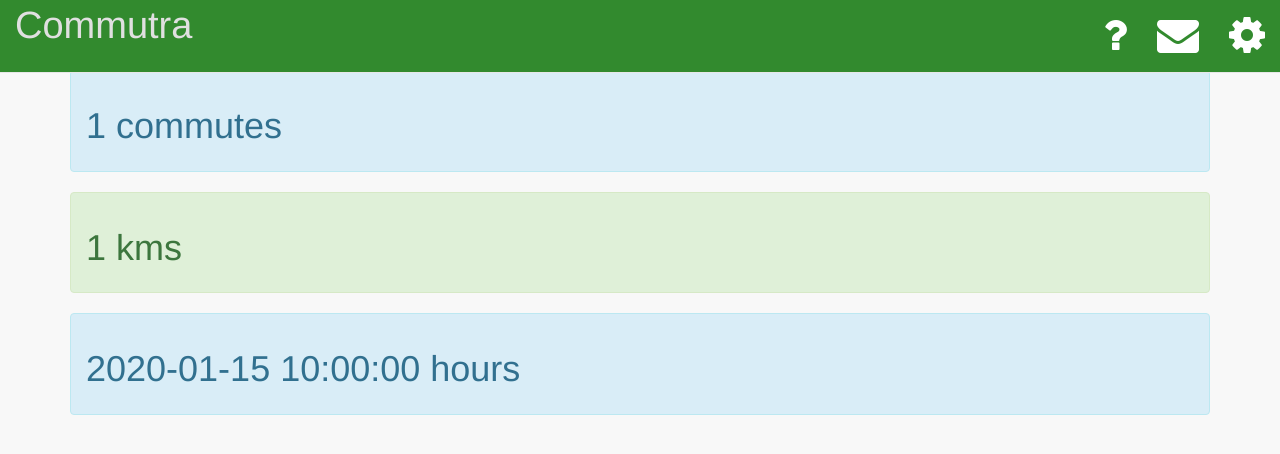
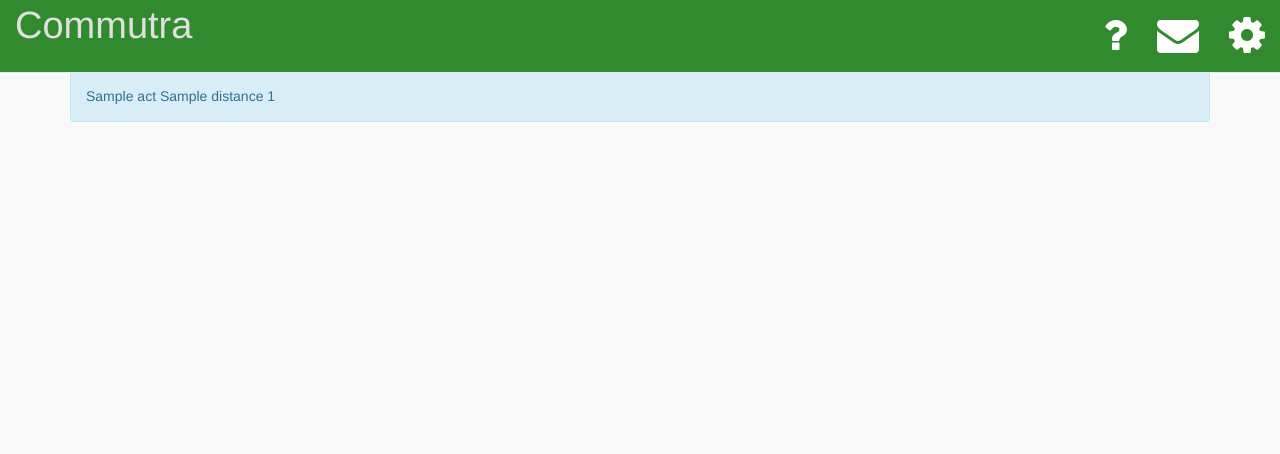
Before and after one commit to choc0bot/commuta, a Flask app: template app/templates/commute_details.html in a window 1280 px wide. Shown: the top 454 px of the page. Run offline with Flask 2, Linux system fonts and the light colour scheme; a user stored in the database is signed in; the template is opened without the code that fills it: most values are stand-ins (such as "Sample title", 1, 10 or a date in 2020); parts of the project's set-up code (start-up, migrations or seed data) failed here and were passed over; some libraries are stand-ins or nearby versions.

Commit message:
more
commute_details debug page

```diff
--- a/app/templates/commute_details.html
+++ b/app/templates/commute_details.html
@@ -3,13 +3,13 @@
 
 <div class="container">
 <div class="alert alert-info">
-	<h1><span>{{ total_commutes }} commutes</span></h1>
-</div>
-<div class="alert alert-success">
-    <h1><span>{{ total_distance }} kms</span></h1>
-</div>
-<div class="alert alert-info">
-    <h1><span>{{total_elapsed_time}} hours</span></h1>
+    {% for act in all_commutes %}
+        <row>
+            {{ act.name }}
+            {{ act.distance }}
+            {{ act.id }}
+        </row>
+    {% endfor %}
 </div>
 </div>
 
--- a/app/views.py
+++ b/app/views.py
@@ -221,17 +221,14 @@
     else:
         client = Client(TOKEN)
         activities = client.get_activities()
-        distance_count = 0
-        commute_count = 0
-        elapsed_count = 0
+        settings = commutra.query.filter_by(token=TOKEN).first()
+    commute_list = []
     for act in activities:
-        if "commute" in act.name.lower():
-            commute_count += 1
-            distance_count += float(act.distance)/1000
-            elapsed_count += datetime.timedelta.total_seconds(act.elapsed_time)
-    return render_template('commute_details.html',  total_commutes=commute_count,
-                                                    total_distance=round(distance_count,2),
-                                                    total_elapsed_time=str(datetime.timedelta(seconds=elapsed_count)))
+        check_types = (flag_check(settings.commute_tag, act), string_check(settings.commute_string,act), gps_check(settings.longitude, settings.latitude, act.start_latlng, act.end_latlng, act))
+        true_count =  sum([1 for ct in check_types if ct])
+        if true_count > 0:
+            commute_list.append(act)
+    return render_template('commute_details.html',  all_commutes=commute_list)
 
 
 @app.route('/settings', methods=['GET', 'POST'])
```
